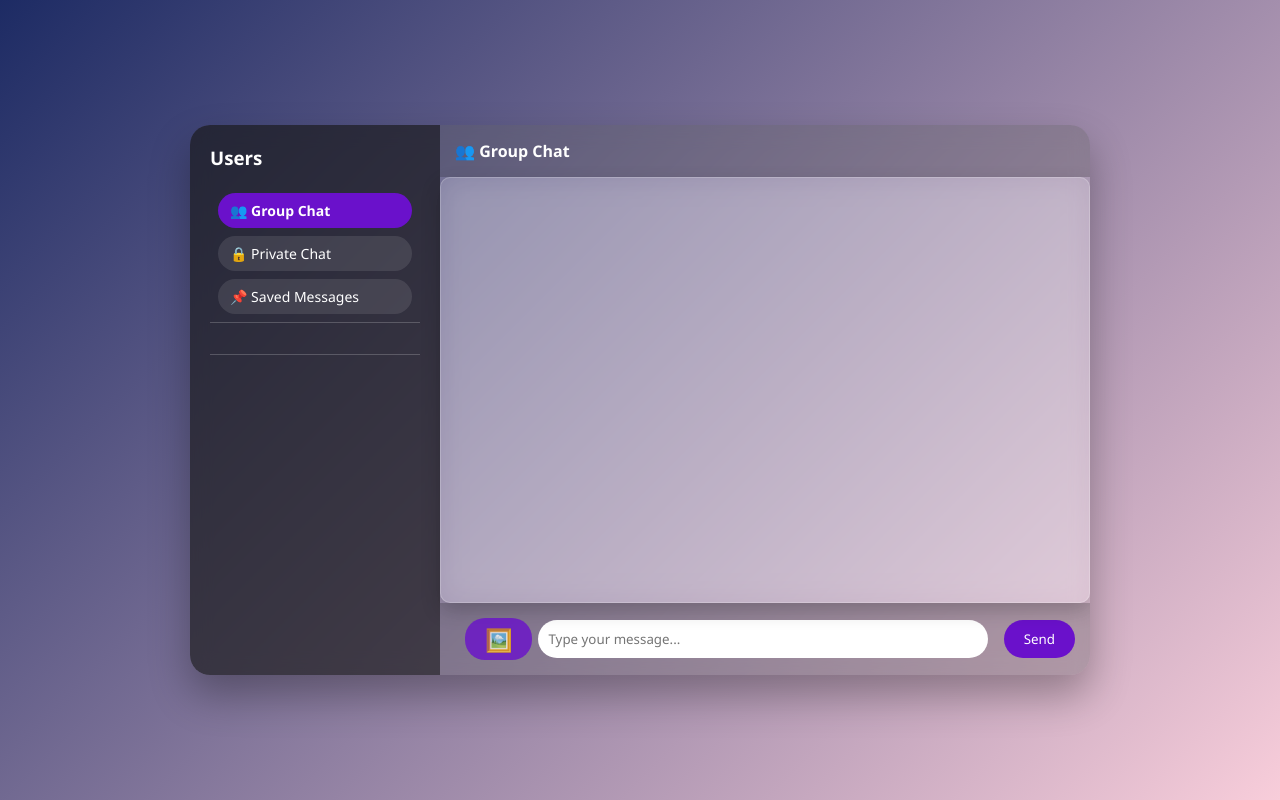
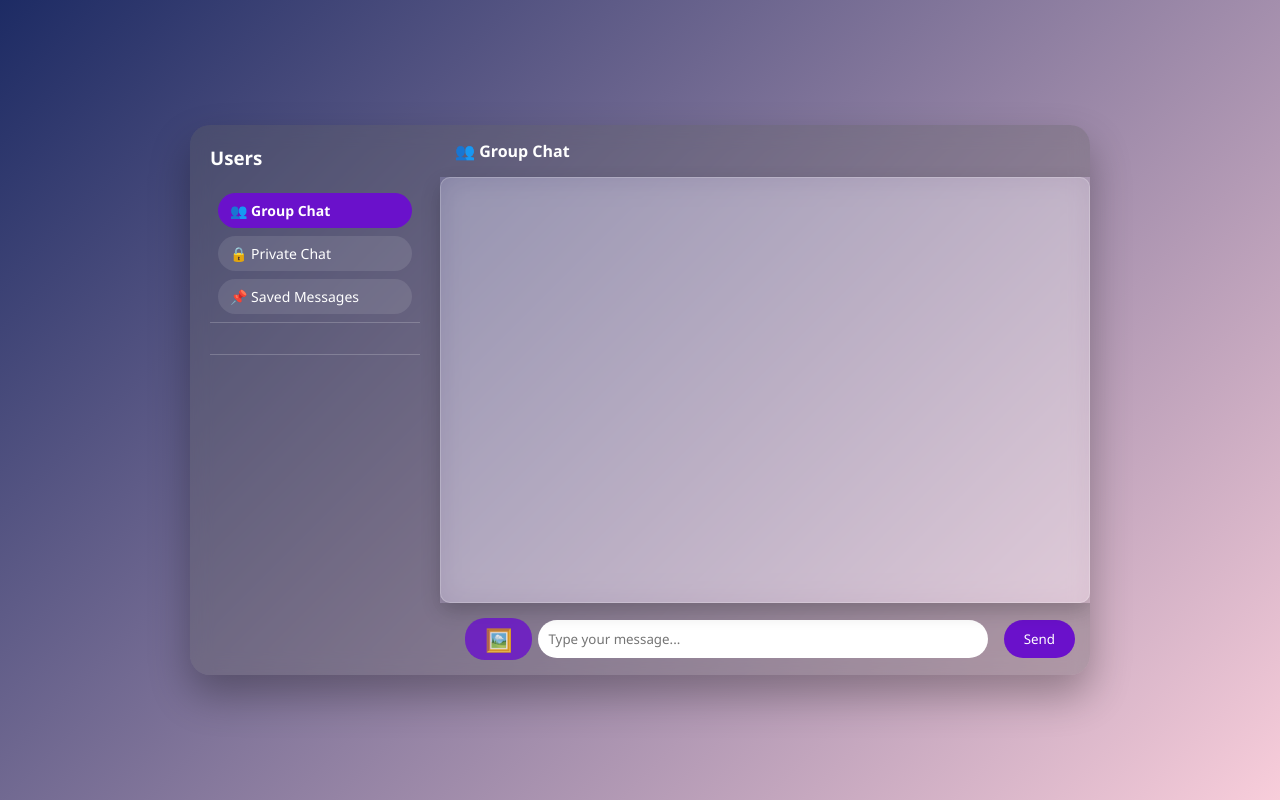
Before and after one commit to KawodyaThashika/chat-app, a website: page public/chat.html in a window 1280 px wide. Shown: the top 800 px of the page. Drawn offline with nearby package versions, Linux system fonts and the light colour scheme; no server answers.

Commit message:
edit sidebar background color

```diff
--- a/public/style.css
+++ b/public/style.css
@@ -171,7 +171,7 @@ overflow:hidden;
 
 .sidebar{
 width:250px;
-background:rgba(0,0,0,0.6);
+background:rgba(0,0,0,0.2);
 color:white;
 padding:20px;
 overflow:auto;
```
